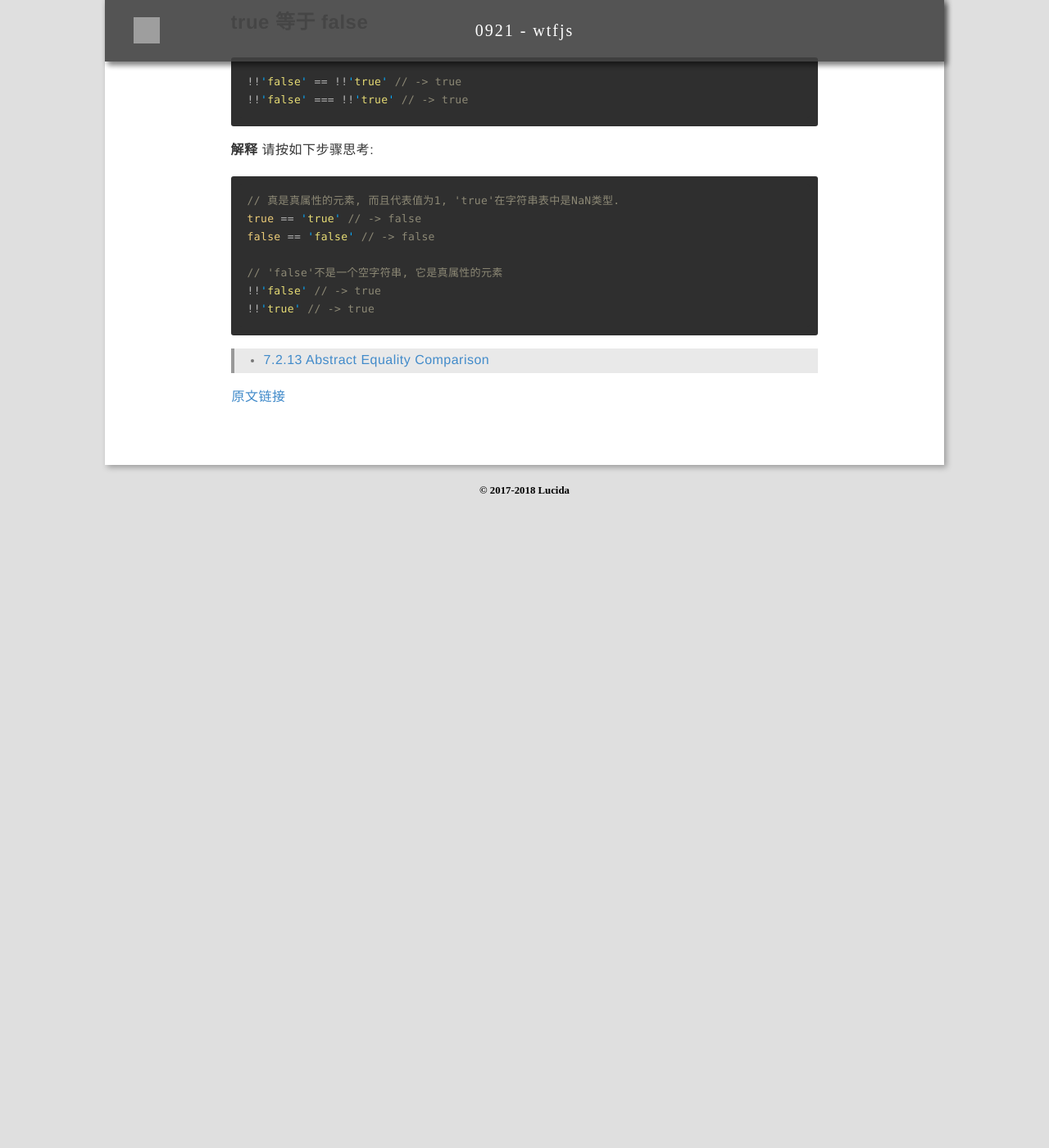
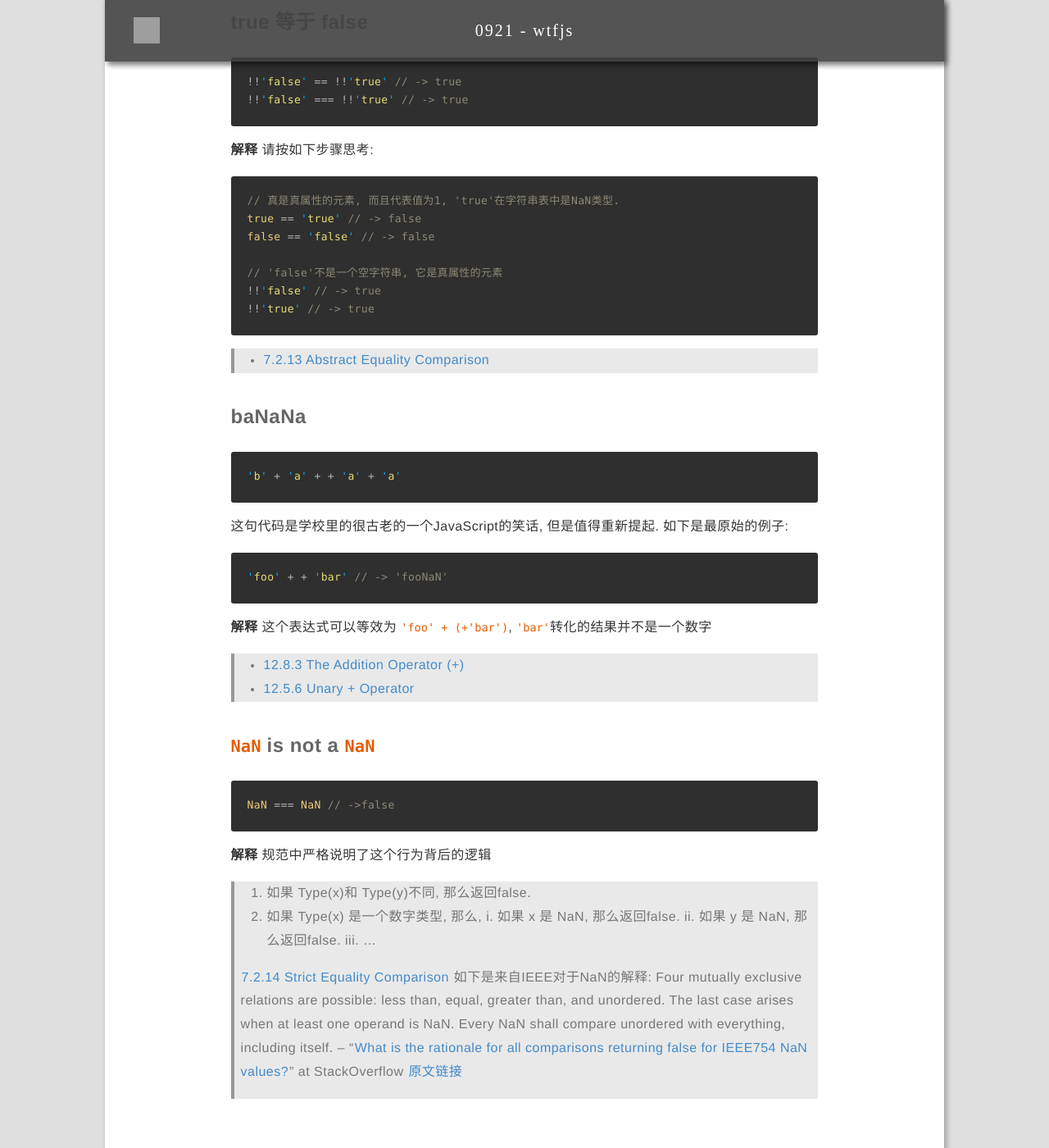
Before and after one commit to nlls1990/nlls1990.github.io, a Jekyll site: the page built from _posts/2017-09-21-wtfjs-translate.md, in a window 1280 px wide and 1400 px high, scrolled down 1458 px. Shown: the whole window at 82% size. Built offline with Jekyll 4.4.1, drawn with Linux system fonts in a browser that asks for light colours; comment, search, counter and statistics services are not loaded; before the commit the page ends 2088 px from its top, so only the background shows below that; grey boxes are pictures that could not be loaded.

Commit message:
[wtfjs] Add new content

````diff
--- a/_posts/2017-09-21-wtfjs-translate.md
+++ b/_posts/2017-09-21-wtfjs-translate.md
@@ -74,6 +74,38 @@ false == 'false' // -> false
 ```
 > * [7.2.13 Abstract Equality Comparison](https://www.ecma-international.org/ecma-262/#sec-abstract-equality-comparison)
 
+### baNaNa
 
+```javascript
+'b' + 'a' + + 'a' + 'a'
+```
 
+这句代码是学校里的很古老的一个JavaScript的笑话, 但是值得重新提起. 如下是最原始的例子:
+```javascript
+'foo' + + 'bar' // -> 'fooNaN'
+```
+**解释**
+这个表达式可以等效为 `'foo' + (+'bar')`, `'bar'`转化的结果并不是一个数字
+
+> * [12.8.3 The Addition Operator (+)](https://www.ecma-international.org/ecma-262/#sec-addition-operator-plus)
+> * [12.5.6 Unary + Operator](https://www.ecma-international.org/ecma-262/#sec-unary-plus-operator)
+
+### `NaN` is not a `NaN`
+
+```javascript
+NaN === NaN // ->false
+```
+**解释**
+规范中严格说明了这个行为背后的逻辑
+
+>1. 如果 Type(x)和 Type(y)不同, 那么返回false.
+>2. 如果 Type(x) 是一个数字类型, 那么,
+>  i. 如果 x 是 NaN, 那么返回false.
+>  ii. 如果 y 是 NaN, 那么返回false.
+>  iii. ...
+>
+>  [7.2.14 Strict Equality Comparison](https://www.ecma-international.org/ecma-262/#sec-strict-equality-comparison)
+如下是来自IEEE对于NaN的解释:
+>Four mutually exclusive relations are possible: less than, equal, greater than, and unordered. The last case arises when at least one operand is NaN. Every NaN shall compare unordered with everything, including itself.
+> -- "[What is the rationale for all comparisons returning false for IEEE754 NaN values?](https://stackoverflow.com/questions/1565164/what-is-the-rationale-for-all-comparisons-returning-false-for-ieee754-nan-values#1573715)" at StackOverflow
 [原文链接](https://github.com/denysdovhan/wtfjs)
````
